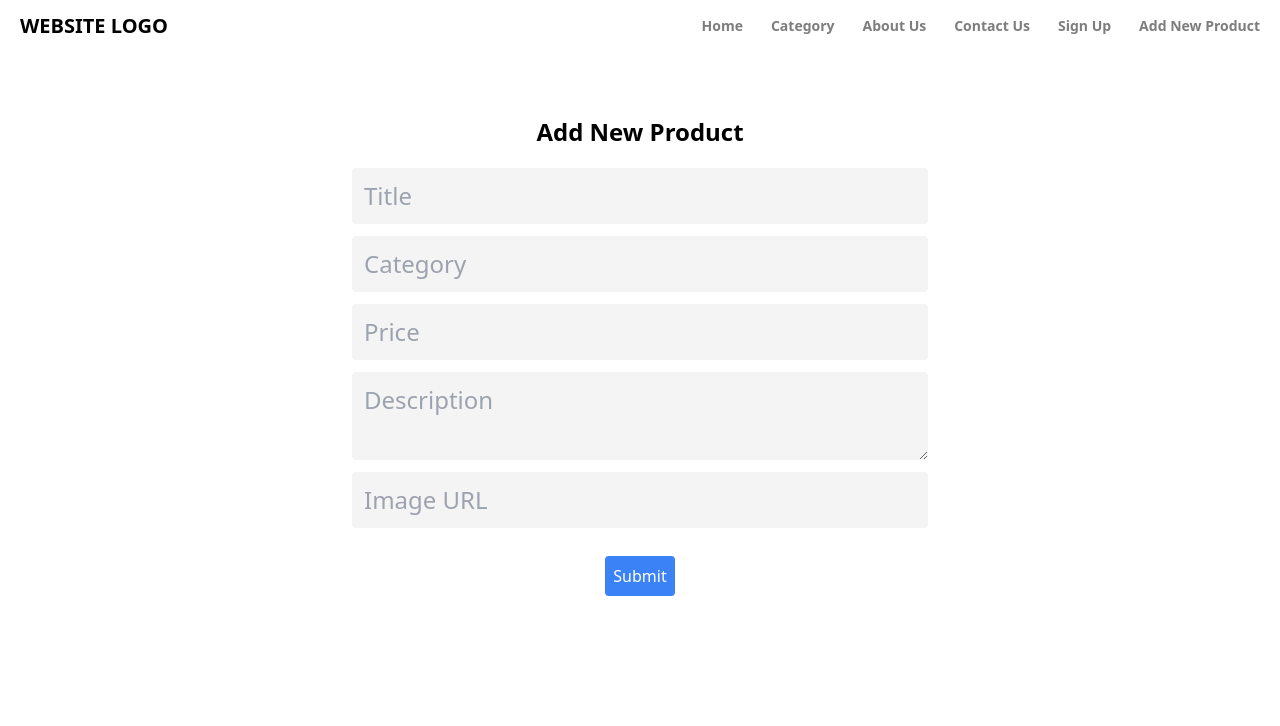
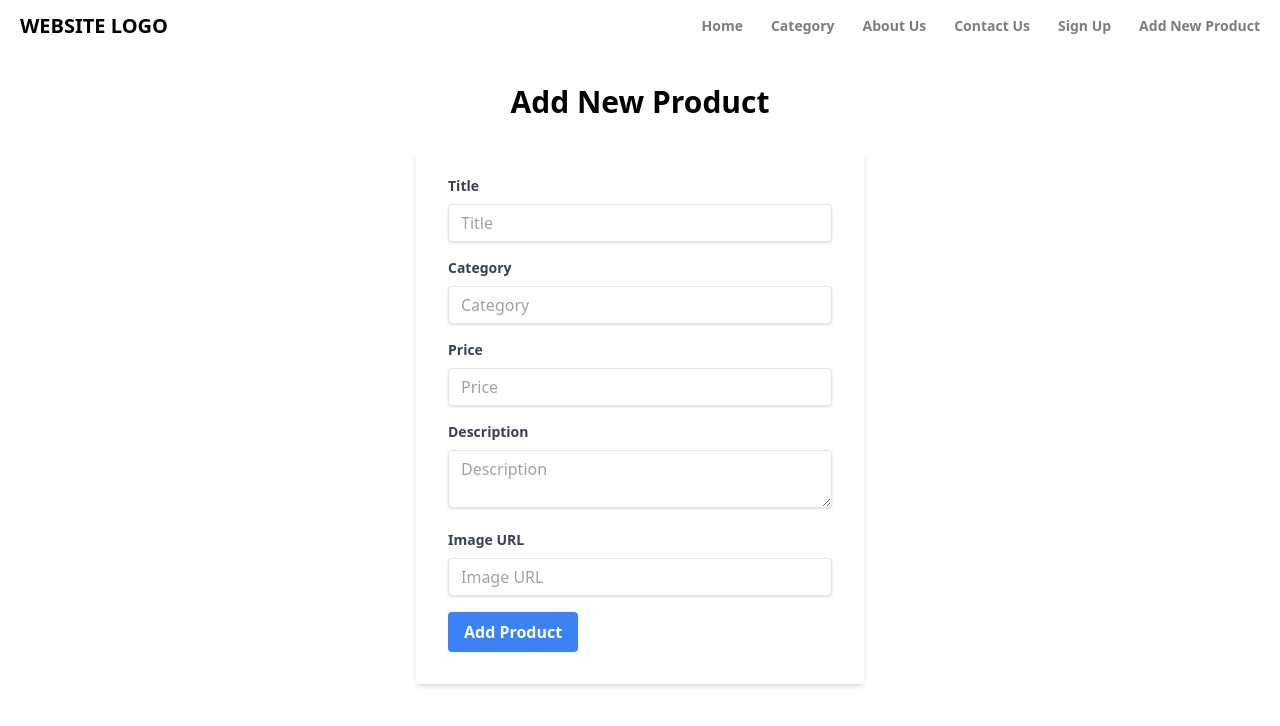
Before and after one commit to kalvin-chakma/Project-CSE-2200, a React (Vite) app: page /create in a window 1280 px wide. Shown: the top 726 px of the page. Built offline with nearby package versions, Linux system fonts and the light colour scheme; no server answers.

Commit message:
localstorage and delete work

```diff
--- a/src/components/Create.jsx
+++ b/src/components/Create.jsx
@@ -1,5 +1,4 @@
 import React, { useContext, useState } from "react";
-import axios from "axios";
 import { useNavigate } from "react-router-dom";
 import { productContext } from "../utills/Context";
 import { nanoid } from "nanoid";
@@ -7,28 +6,19 @@ import { nanoid } from "nanoid";
 const Create = () => {
   const [products, setProducts] = useContext(productContext);
   const [title, setTitle] = useState("");
-  const [image, setImage] = useState(""); ///it will be chnage
+  const [image, setImage] = useState("");
   const [category, setCategory] = useState("");
   const [price, setPrice] = useState("");
   const [description, setDescription] = useState("");
-
   const navigate = useNavigate();
 
-  const Addproducthandler = (e) => {
-    e.preventDefault();
-
-    if (
-      title.trim().length < 5 ||
-      image.trim().length < 5 ||
-      category.trim().length < 5 ||
-      price.trim().length < 1 ||
-      description.trim().length < 5
-    ) {
-      alert("Each input must have at least a character.");
+  const addProduct = () => {
+    if (!title || !image || !category || !price || !description) {
+      alert("Please fill in all fields.");
       return;
     }
 
-    const product = {
+    const newProduct = {
       id: nanoid(),
       title,
       image,
@@ -37,63 +27,105 @@ const Create = () => {
       description,
     };
 
-    setProducts([...products, product]);
-    localStorage.setItem("products", JSON.stringify([...products, product]));
+    setProducts([...products, newProduct]);
+    localStorage.setItem("products", JSON.stringify([...products, newProduct]));
     navigate("/");
   };
 
   return (
+    <div className="container mx-auto p-8">
+      <h1 className="text-3xl font-bold mb-8 text-center">Add New Product</h1>
       <form
-      className="flex flex-col items-center p-[5%] w-screen h-screen"
-      onSubmit={Addproducthandler}
+        onSubmit={(e) => {
+          e.preventDefault();
+          addProduct();
+        }}
+        className="max-w-md mx-auto bg-white shadow-md rounded px-8 pt-6 pb-8 mb-4"
       >
-     <h1 className="text-2xl font-bold mb-5">Add New Product</h1>
+        <div className="mb-4">
+          <label className="block text-gray-700 text-sm font-bold mb-2" htmlFor="title">
+            Title
+          </label>
           <input
             type="text"
+            id="title"
             placeholder="Title"
             value={title}
             onChange={(e) => setTitle(e.target.value)}
-        className="text-2xl bg-zinc-100 rounded p-3 w-1/2 mb-3"
+            className="shadow appearance-none border rounded w-full py-2 px-3 text-gray-700 leading-tight focus:outline-none focus:shadow-outline"
             required
           />
+        </div>
+
+        <div className="mb-4">
+          <label className="block text-gray-700 text-sm font-bold mb-2" htmlFor="category">
+            Category
+          </label>
           <input
             type="text"
+            id="category"
             placeholder="Category"
             value={category}
             onChange={(e) => setCategory(e.target.value)}
-        className="text-2xl bg-zinc-100 rounded p-3 w-1/2 mb-3"
+            className="shadow appearance-none border rounded w-full py-2 px-3 text-gray-700 leading-tight focus:outline-none focus:shadow-outline"
             required
           />
+        </div>
+
+        <div className="mb-4">
+          <label className="block text-gray-700 text-sm font-bold mb-2" htmlFor="price">
+            Price
+          </label>
           <input
             type="number"
+            id="price"
             placeholder="Price"
             value={price}
             onChange={(e) => setPrice(e.target.value)}
-        className="text-2xl bg-zinc-100 rounded p-3 w-1/2 mb-3"
+            className="shadow appearance-none border rounded w-full py-2 px-3 text-gray-700 leading-tight focus:outline-none focus:shadow-outline"
             required
           />
+        </div>
+
+        <div className="mb-4">
+          <label className="block text-gray-700 text-sm font-bold mb-2" htmlFor="description">
+            Description
+          </label>
           <textarea
+            id="description"
             placeholder="Description"
             value={description}
             onChange={(e) => setDescription(e.target.value)}
-        className="text-2xl bg-zinc-100 rounded p-3 w-1/2 mb-3"
+            className="shadow appearance-none border rounded w-full py-2 px-3 text-gray-700 leading-tight focus:outline-none focus:shadow-outline"
             required
           />
+        </div>
+
+        <div className="mb-4">
+          <label className="block text-gray-700 text-sm font-bold mb-2" htmlFor="image">
+            Image URL
+          </label>
           <input
             type="text"
+            id="image"
             placeholder="Image URL"
             value={image}
             onChange={(e) => setImage(e.target.value)}
-        className="text-2xl bg-zinc-100 rounded p-3 w-1/2 mb-3"
+            className="shadow appearance-none border rounded w-full py-2 px-3 text-gray-700 leading-tight focus:outline-none focus:shadow-outline"
             required
           />
+        </div>
+
+        <div className="flex items-center justify-between">
           <button
             type="submit"
-        className="mt-4 p-2 bg-blue-500 text-white rounded"
+            className="bg-blue-500 hover:bg-blue-700 text-white font-bold py-2 px-4 rounded focus:outline-none focus:shadow-outline"
           >
-        Submit
+            Add Product
           </button>
+        </div>
       </form>
+    </div>
   );
 };
 
--- a/src/components/Details.jsx
+++ b/src/components/Details.jsx
@@ -1,55 +1,74 @@
-import React, { useState, useEffect } from "react";
-import { Link, useParams } from "react-router-dom";
+import React, { useContext, useState, useEffect } from "react";
+import { Link, useParams, useNavigate } from "react-router-dom";
+import { productContext } from "../utills/Context";
 import axios from "axios";
 
 const Details = () => {
+  const [products, setProducts] = useContext(productContext);
+  const [product, setProduct] = useState(null);
   const { id } = useParams();
-  const [product, setProduct] = useState(null);
+  const navigate = useNavigate();
 
   useEffect(() => {
-    const getSingleProduct = async () => {
+    const getProduct = async () => {
       try {
-        const { data } = await axios.get(
-          `https://fakestoreapi.com/products/${id}`
-        );
+        const { data } = await axios.get(`https://fakestoreapi.com/products/${id}`);
         setProduct(data);
       } catch (error) {
-        console.error(error);
+        console.error("Error fetching product:", error);
       }
     };
-    getSingleProduct();///singleproduct
-  }, [id]);
+
+    if (products && products.length > 0) {
+      const selectedProduct = products.find((p) => p.id === id);
+      if (selectedProduct) {
+        setProduct(selectedProduct);
+      } else {
+        getProduct();
+      }
+    } else {
+      getProduct();
+    }
+  }, [id, products]);
 
   if (!product) {
-    return <div>Loading...</div>;
+    return <div className="text-center text-2xl mt-20">Loading...</div>;
   }
 
+  const ProductDeleteHandler = (id) => {
+    const updatedProducts = products.filter((p) => p.id !== id);
+    setProducts(updatedProducts);
+    localStorage.setItem("products", JSON.stringify(updatedProducts));
+    navigate('/');
+  };
+
   return (
-    <div className="w-[70%] flex h-full justify-between m-auto p-[10%]">
+    <div className="container mx-auto p-8">
+      <div className="flex justify-between items-center">
         <img
-        className="object-contain h-[80%] w-[40%]"
+          className="object-contain h-96 w-96"
           src={product.image}
           alt={product.title}
         />
-      <div className="content w-[50%]">
-        <h1 className="text-4xl">{product.title}</h1>
-        <h3 className="text-zinc-400 my-5">{product.category}</h3>
-        <h2 className="text-red-300">$ {product.price}</h2>
-        <p>{product.description}</p>
-        <div className="mt-10 flex justify-end">
+        <div className="ml-10">
+          <h1 className="text-4xl font-bold mb-4">{product.title}</h1>
+          <h3 className="text-xl text-gray-500 mb-4">{product.category}</h3>
+          <h2 className="text-2xl text-red-500 mb-4">$ {product.price}</h2>
+          <p className="text-lg mb-8">{product.description}</p>
+          <div className="flex space-x-4">
             <Link
               to="#"
-            className="rounded float-right  text-white bg-blue-400 hover:bg-blue-300 font-bold py-2 px-4 border-b-4 hover:border-blue-300 mr-5"
+              className="rounded bg-blue-500 hover:bg-blue-400 text-white font-bold py-2 px-4"
             >
               Edit
             </Link>
-
-          <Link
-            to="#"
-            className="rounded float-right  text-white bg-red-400 hover:bg-red-300 font-bold py-2 px-4 border-b-4 hover:border-red-300 "
+            <button
+              onClick={() => ProductDeleteHandler(product.id)}
+              className="rounded bg-red-500 hover:bg-red-400 text-white font-bold py-2 px-4"
             >
               Delete
-          </Link>
+            </button>
+          </div>
         </div>
       </div>
     </div>
--- a/src/utills/Context.jsx
+++ b/src/utills/Context.jsx
@@ -1,22 +1,27 @@
+import React, { createContext, useEffect, useState } from "react";
 import axios from "axios";
-import React, { createContext, useEffect, useState } from "react";
 
 export const productContext = createContext();
 
 const Context = (props) => {
-  const [products, setProducts] = useState(null);
+  const [products, setProducts] = useState([]);
 
-  const getProducts = async () => {
+  useEffect(() => {
+    const fetchProducts = async () => {
       try {
+        const storedProducts = JSON.parse(localStorage.getItem("products"));
+        if (storedProducts) {
+          setProducts(storedProducts);
+        } else {
           const response = await axios.get("https://fakestoreapi.com/products");
           setProducts(response.data);
+        }
       } catch (error) {
         console.error("Error fetching products:", error);
       }
     };
 
-  useEffect(() => {
-    getProducts();
+    fetchProducts();
   }, []);
 
   return (
```
Lines whose indentation alone changed are shown as unchanged.
